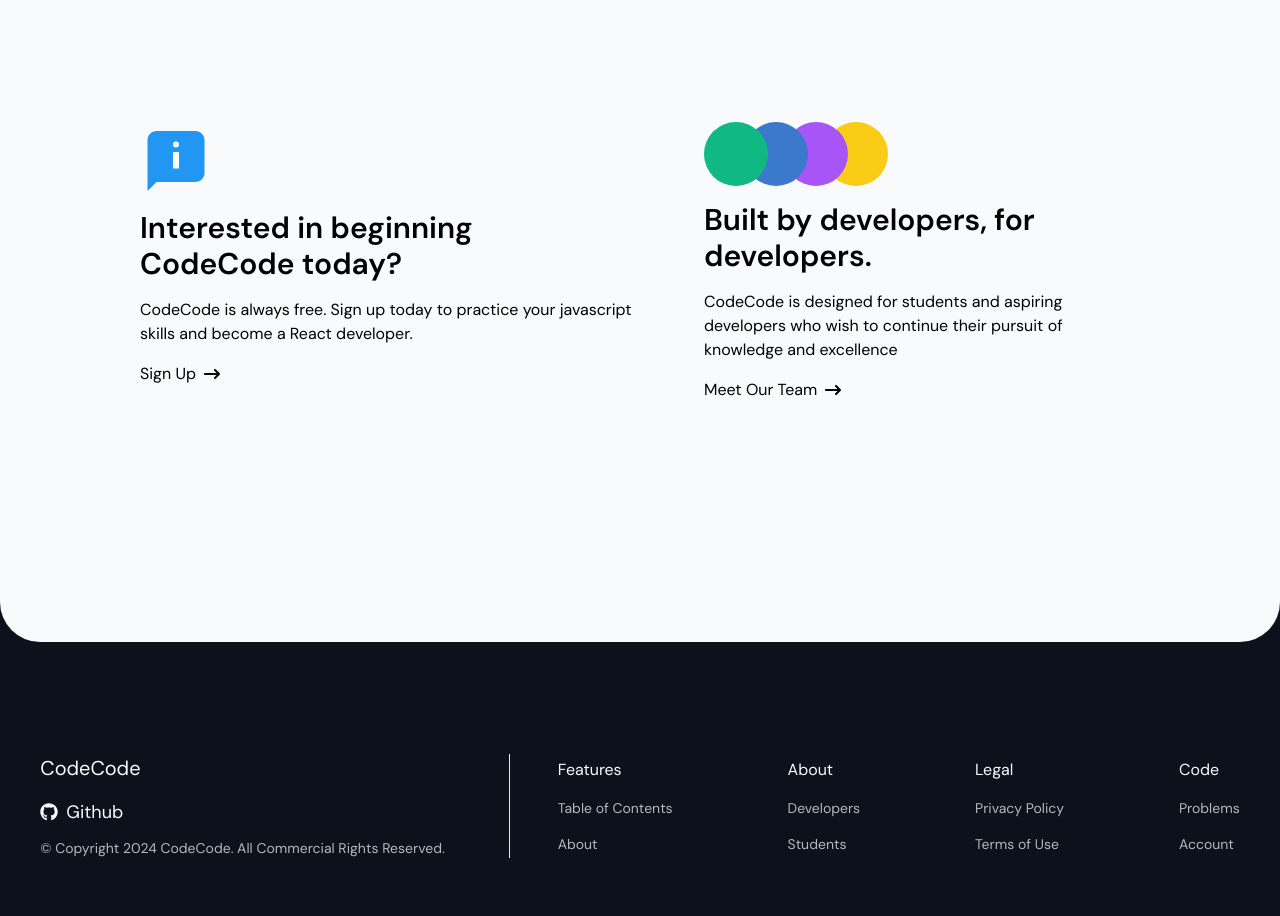
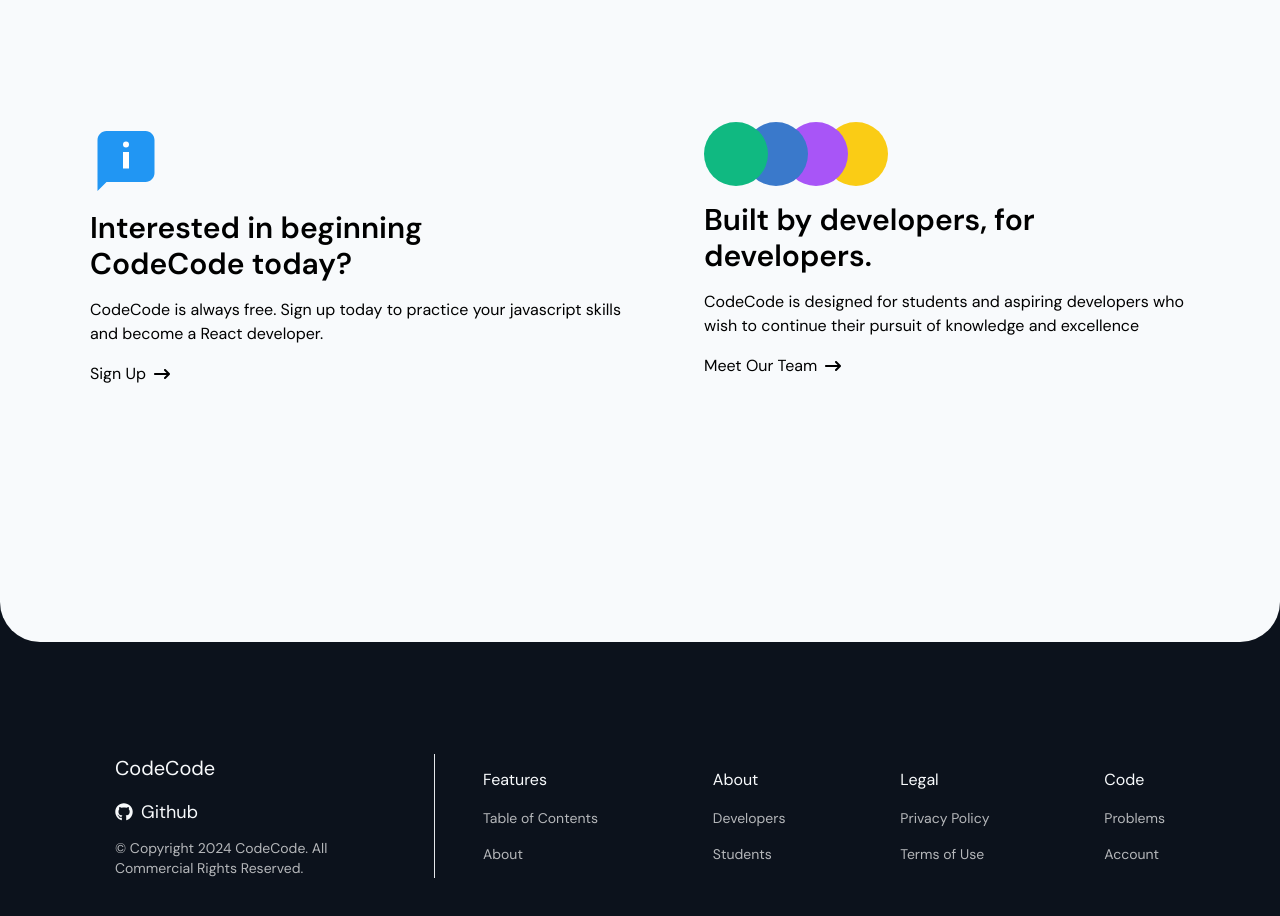
Before and after one commit to colemmorgan/CodeCode, a React app: page / in a window 1280 px wide. Shown: the part 3240-4156 px from the top of the page. Built offline with nearby package versions, Linux system fonts and the light colour scheme; no server answers; the HTML template or start-up script is replaced by a standard one.

Commit message:
updated problems

```diff
--- a/src/Components/Footer.jsx
+++ b/src/Components/Footer.jsx
@@ -6,7 +6,7 @@ export default function Footer() {
   return (
     <footer className="py-20 px-8 lg:py-28">
       <div className="flex flex-col-reverse items-center lg:justify-center lg:flex-row">
-        <div className="flex flex-col items-center  border-r-none mt-12 lg:min-w-[285px] lg:border-r lg:mt-0 lg:items-start lg:pr-16">
+        <div className="flex flex-col items-center  border-r-none mt-12 lg:max-w-[320px] lg:border-r lg:mt-0 lg:items-start lg:pr-16">
           <p className="text-xl">CodeCode</p>
           <p className="flex items-center  mt-4 text-lg">
             <span className="mr-2">
--- a/src/Pages/Home.jsx
+++ b/src/Pages/Home.jsx
@@ -98,7 +98,7 @@ function Home() {
       </section>
       <section className="bg-white py-32 rounded-[40px] rounded-t-none lg:py-48">
         <div className="max-w-[1280px] w-full mx-auto px-8 text-black flex flex-col items-center justify-center lg:flex-row lg:items-start">
-          <div className="flex flex-col  max-w-[500px] text-center items-center mb-16 lg:text-left lg:items-start lg:w-1/2">
+          <div className="flex flex-col  max-w-[550px] text-center items-center mb-16 lg:text-left lg:items-start lg:w-1/2">
             <span className="text-7xl">
               <FcAbout />
             </span>
@@ -116,7 +116,7 @@ function Home() {
               </span>
             </p>
           </div>
-          <div className="flex flex-col max-w-[500px] text-center items-center lg:text-left lg:items-start lg:pl-16 lg:w-1/2">
+          <div className="flex flex-col max-w-[550px] text-center items-center lg:text-left lg:items-start lg:pl-16 lg:w-1/2">
             <figure className="relative h-20 pr-44">
               <div className="h-16 w-16 rounded-full overflow-hidden absolute bg-green z-50" />
               <div className="h-16 w-16 rounded-full overflow-hidden absolute left-10 bg-lightBlue z-40" />
--- a/src/Pages/Problem.jsx
+++ b/src/Pages/Problem.jsx
@@ -2,10 +2,6 @@ import CodeEditor from "../Components/CodeEditor";
 import CodeResults from "../Components/CodeResults";
 import CodeNav from "../Components/CodeNav";
 import ProblemTabs from "../Components/ProblemTabs";
-import { CaesarCipher } from "../problems/js-algorithms/CeasarCipher";
-import { StringIteration } from "../problems/basic-iteration/StringIteration";
-import { ArrayIteration } from "../problems/basic-iteration/ArrayIteration";
-import { ObjectIteration } from "../problems/basic-iteration/ObjectIteration";
 import { useRecoilState } from "recoil";
 import { confettiAtom } from "../atoms/OutputAtom";
 import { useNavigate, useParams } from "react-router-dom";
@@ -20,14 +16,10 @@ import {
   ProblemTabsAtom,
   problemUnitsOpenAtom,
 } from "../atoms/ProblemMenuAtom";
+import problems from "../problems";
 
 export default function Problem() {
-  const problems = {
-    "caesar-cipher": CaesarCipher,
-    "basic-string-iteration": StringIteration,
-    "basic-array-iteration": ArrayIteration,
-    "basic-object-iteration": ObjectIteration,
-  };
+
   const { problemId } = useParams();
   const problem = problems[problemId];
 
--- /dev/null
+++ b/src/problems.js
@@ -0,0 +1,45 @@
+import { StringIteration } from "./problems/basic-iteration/StringIteration";
+import { ArrayIteration } from "./problems/basic-iteration/ArrayIteration";
+import { ObjectIteration } from "./problems/basic-iteration/ObjectIteration";
+import { CurrencyFormatting } from "./problems/string-manipulation/CurrencyFormatting";
+import { ProperCaseFormatting } from "./problems/string-manipulation/ProperCaseFormatting";
+import { ShortScaleFormatting } from "./problems/string-manipulation/ShortScaleFormatting";
+import { NonMutatingArrayReversal } from "./problems/no-mutation/NonMutatingArrayReversal";
+import { NonMutatingObjectMerge } from "./problems/no-mutation/NonMutatingObjectMerge";
+import { NonMutatingStringReplacement } from "./problems/no-mutation/NonMutatingStringReplacement";
+import { FilterEvenNumbers } from "./problems/hof/FilterEvenNumbers";
+import { FindFirstNegative } from "./problems/hof/FindFirstNegative";
+import { MapToSquareValues } from "./problems/hof/MapToSquareValues";
+import { ReduceToSum } from "./problems/hof/ReduceToSum";
+import { CountNestedObjectKeys } from "./problems/advanced-iteration/CountNestedObjectKeys";
+import { FlattenNestedArray } from "./problems/advanced-iteration/FlattenNestedArray";
+import { AccessNestedProperties } from "./problems/advanced-iteration/NestedProperties";
+import { CaesarCipher } from "./problems/js-algorithms/CeasarCipher";
+import { CountDuplicates } from "./problems/js-algorithms/CountingDuplicate";
+import { FibSeq } from "./problems/js-algorithms/FibSeq";
+import { WordFrequencyCounter } from "./problems/final-unit/WordFreq";
+
+const problems = {
+    "caesar-cipher": CaesarCipher,
+    "basic-string-iteration": StringIteration,
+    "basic-array-iteration": ArrayIteration,
+    "basic-object-iteration": ObjectIteration,
+    "usd-currency-formatting": CurrencyFormatting,
+    "proper-case-formatting": ProperCaseFormatting,
+    "short-scale-formatting": ShortScaleFormatting,
+    "non-mutating-array-reversal": NonMutatingArrayReversal,
+    "non-mutating-object-merge": NonMutatingObjectMerge,
+    "string-replacement": NonMutatingStringReplacement,
+    "filter-even-numbers": FilterEvenNumbers,
+    "find-first-negative": FindFirstNegative,
+    "map-to-square-values": MapToSquareValues,
+    "reduce-to-sum": ReduceToSum,
+    "count-nested-object-keys": CountNestedObjectKeys,
+    "flatten-nested-array": FlattenNestedArray,
+    "access-nested-properties": AccessNestedProperties,
+    "count-duplicates": CountDuplicates,
+    "fibonacci-sequence": FibSeq,
+    "word-frequency-counter": WordFrequencyCounter,
+};
+
+export default problems;
```
